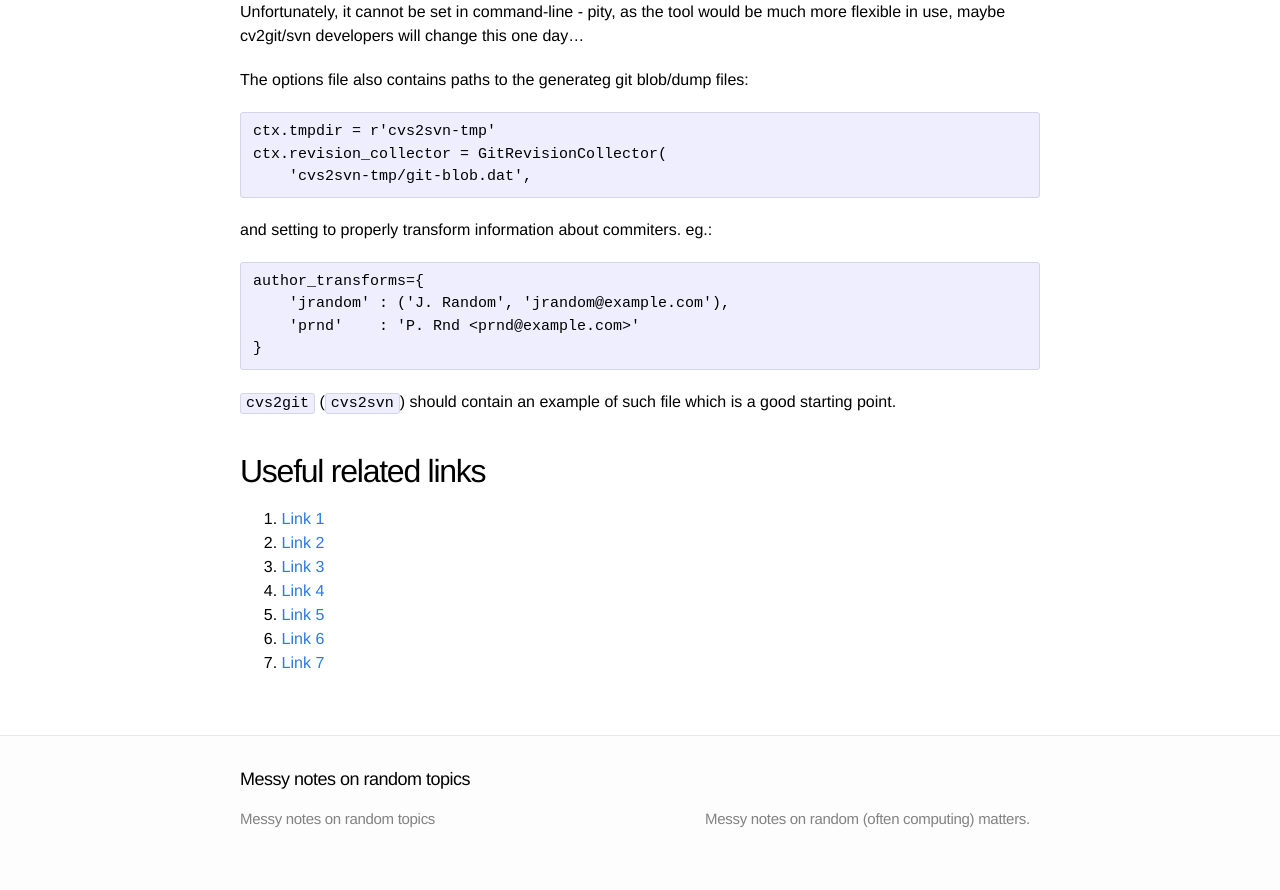
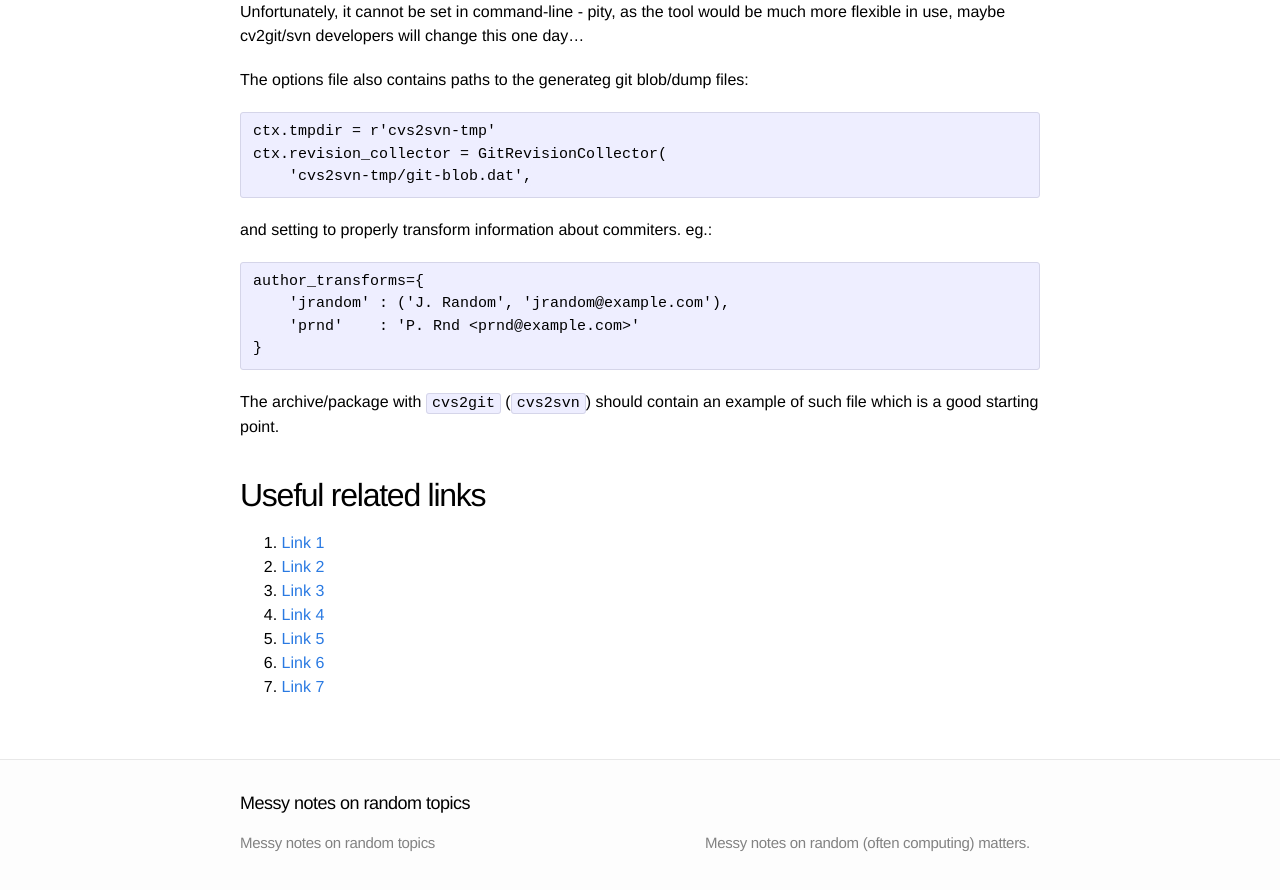
Before and after one commit to t-w/t-w.github.io, a Jekyll site: the page built from _posts/2018-05-21-cvs_to_git.markdown, in a window 1280 px wide and 900 px high, scrolled down 1316 px. Shown: the top 890 px of the window. Built offline with Jekyll 4.4.1, drawn with Linux system fonts in a browser that asks for light colours.

Commit message:
Minor correction in the text.

````diff
--- a/_posts/2018-05-21-cvs_to_git.markdown
+++ b/_posts/2018-05-21-cvs_to_git.markdown
@@ -73,8 +73,8 @@ author_transforms={
 }
 ```
 
-`cvs2git` (`cvs2svn`) should contain an example of such file
-which is a good starting point.
+The archive/package with `cvs2git` (`cvs2svn`) should contain an example
+of such file which is a good starting point.
 
 
 Useful related links
````
